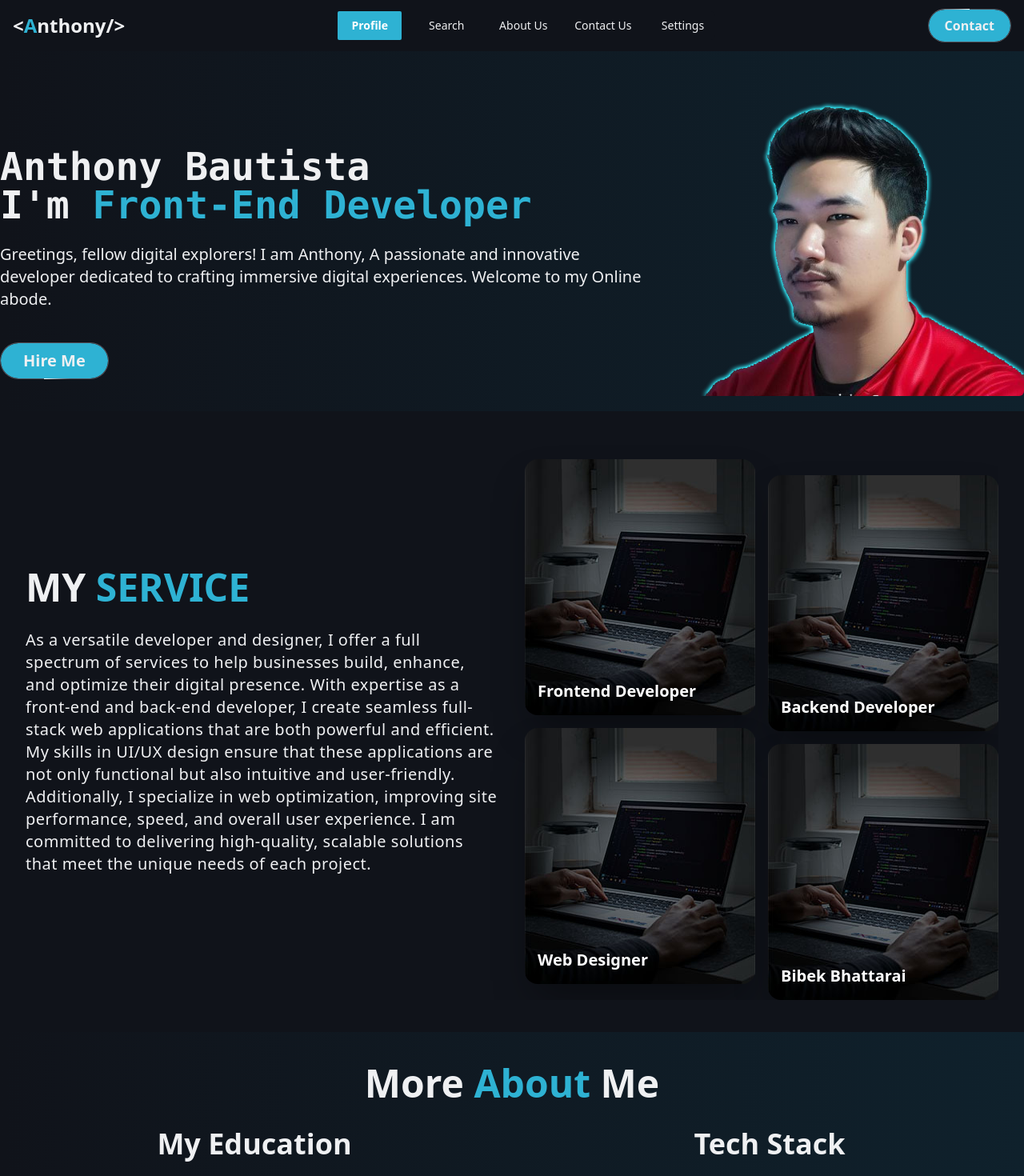
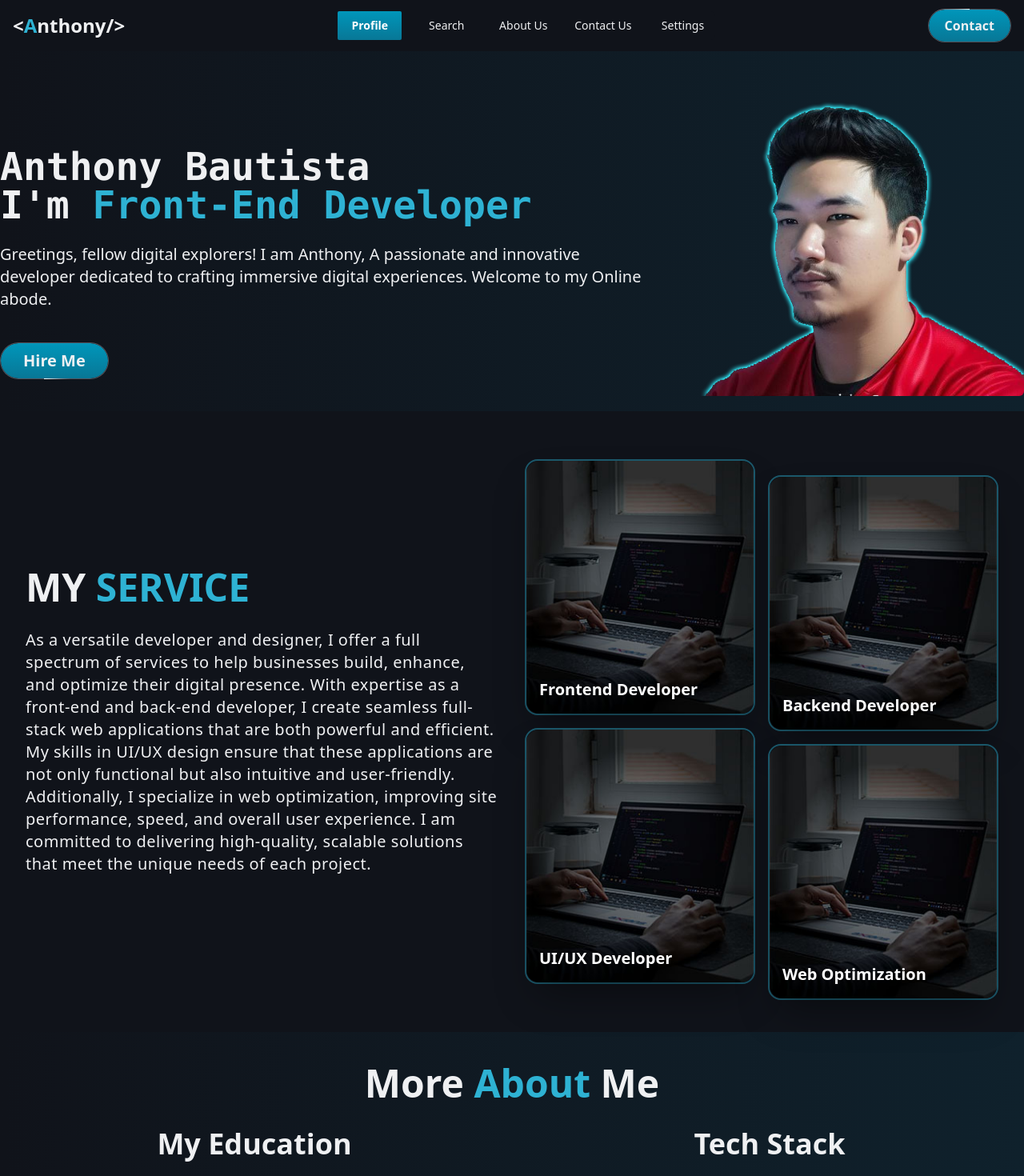
Before and after one commit to toney010319/portfolio-new, a React (Vite) app: page / in a window 1280 px wide. Shown: the top 1470 px of the page at 80% size. Built offline with nearby package versions, Linux system fonts and the light colour scheme.

Commit message:
Change the button color and max width the cardflip

```diff
--- a/src/component/AboutMe.tsx
+++ b/src/component/AboutMe.tsx
@@ -116,6 +116,7 @@ const AboutMe = () => {
           </div>
           <div className="text-center lg:w-1/2">
             <h2 className="text-[#EFF0F2] text-2xl md:text-3xl lg:text-4xl font-bold mb-6 text-center">Tech Stack</h2>
+
             <ShiftTabs
               activeTab={activeTab}
               setActiveTab={setActiveTab}
--- a/src/component/Navbar.tsx
+++ b/src/component/Navbar.tsx
@@ -24,7 +24,7 @@ const Navbar = () => {
             <NavTabs tabs={["Profile", "Search", "About Us", "Contact Us", "Settings"]} />
           </div>
           <div className="hidden md:block">
-            <WorkButton text="Contact" className="bg-[#2EB2D3] px-5 py-2 text-sm md:text-base" />
+            <WorkButton text="Contact" className="bg-gradient-to-t from-[#087796] to-[#0096ba] px-5 py-2 text-sm md:text-base" />
           </div>
           <div className="md:hidden">
             <button onClick={toggleMenu} className="text-[#EFF0F2] hover:text-[#2EB2D3] focus:outline-none">
@@ -39,7 +39,7 @@ const Navbar = () => {
             <NavTabs tabs={["Profile", "Search", "About Us", "Contact Us", "Settings"]} />
           </div>
           <div className="px-2 py-3">
-            <WorkButton text="Contact" className="bg-[#2EB2D3] px-5 py-2 text-sm w-full" />
+            <WorkButton text="Contact" className="bg-gradient-to-t from-[#087796] to-[#0096ba] px-5 py-2 text-sm w-full" />
           </div>
         </div>
       )}
--- a/src/component/Project.tsx
+++ b/src/component/Project.tsx
@@ -5,6 +5,7 @@ const Project = () => {
         <h1 className="text-[#EFF0F2] text-3xl md:text-4xl lg:text-5xl font-bold mb-4">
           MY <span className="text-[#2EB2D3]">PROJECT</span>
         </h1>
+        <div></div>
       </div>
     </div>
   );
--- a/src/component/Services.tsx
+++ b/src/component/Services.tsx
@@ -5,7 +5,7 @@ const Services = () => {
   return (
     <div className="py-10 bg-[#10131a]">
       <div className="container mx-auto px-4 md:px-6 lg:px-8">
-        <div className="grid grid-cols-1 lg:grid-cols-2 gap-8 overflow-hidden">
+        <div className="grid grid-cols-1 lg:grid-cols-2 gap-8 ">
           <div className="flex flex-col justify-center">
             <h1 className="text-[#EFF0F2] text-3xl md:text-4xl lg:text-5xl font-bold mb-4">
               MY <span className="text-[#2EB2D3]">SERVICE</span>
@@ -22,7 +22,7 @@ const Services = () => {
               </p>
             </div>
           </div>
-          <div className="flex flex-col sm:flex-row justify-between items-center gap-4 mt-8 lg:mt-0">
+          <div className=" flex flex-col sm:flex-row justify-between items-center gap-4 mt-8 lg:mt-0">
             <div className="w-full sm:w-1/2 space-y-4">
               <FlipCard
                 description="I am a front-end web developer with expertise in JavaScript, focusing on the ReactJS framework, along with Tailwind CSS and Bootstrap. I also have foundational knowledge of Svelte and jQuery. My passion lies in creating responsive, efficient, and visually engaging web applications that provide outstanding user experiences."
@@ -30,13 +30,15 @@ const Services = () => {
                 rotate="y"
                 subtitle="Frontend Developer"
                 title="Frontend Developer"
+                className="w-full"
               />
               <FlipCard
                 description="I am a full-stack developer with a passion for building beautiful and functional applications."
                 image={frontend}
                 rotate="y"
-                subtitle="Web Designer"
-                title="Web Designer"
+                subtitle="UI/UX Developer"
+                title="UI/UX Developer"
+                className="w-full "
               />
             </div>
             <div className="w-full sm:w-1/2 space-y-4 lg:mt-10">
@@ -46,13 +48,15 @@ const Services = () => {
                 rotate="y"
                 subtitle="Backend Developer"
                 title="Backend Developer"
+                   className="w-full"
               />
               <FlipCard
                 description="I am a full-stack developer with a passion for building beautiful and functional applications."
                 image={frontend}
                 rotate="y"
-                subtitle="Software Engineer"
-                title="Bibek Bhattarai"
+                subtitle="Web Optimization"
+                title="Web Optimization"
+                   className="w-full"
               />
             </div>
           </div>
--- a/src/component/animata/container/flip-card.tsx
+++ b/src/component/animata/container/flip-card.tsx
@@ -26,7 +26,7 @@ export default function FlipCard({
   return (
     <div className={cn("group h-80 w-72 [perspective:1000px]", className)} {...props}>
       <div
-        className={cn("relative h-full rounded-2xl transition-all duration-500 [transform-style:preserve-3d]", self[0])}
+        className={cn("relative h-full rounded-2xl border-2 border-[rgba(46,178,211,0.45)]    transition-all duration-500 [transform-style:preserve-3d]", self[0])}
       >
         {/* Front */}
         <div className="absolute h-full w-full [backface-visibility:hidden] ">
@@ -37,7 +37,7 @@ export default function FlipCard({
         {/* Back */}
         <div
           className={cn(
-            "absolute h-full w-full rounded-2xl bg-black/80 p-4 text-slate-200 [backface-visibility:hidden]",
+            "absolute h-full w-full rounded-2xl bg-black/80 p-4  text-slate-200 [backface-visibility:hidden]",
             self[1]
           )}
         >
--- a/src/component/animata/container/nav-tabs.tsx
+++ b/src/component/animata/container/nav-tabs.tsx
@@ -42,7 +42,7 @@ const Tab = ({ text, selected, setSelected, isMobile }: TabProps) => {
         <motion.span
           layoutId="tabs"
           transition={{ type: "spring", duration: 0.5 }}
-          className={cn("absolute inset-0 rounded-sm bg-[#2EB2D3]", isMobile ? "h-full w-1 left-0" : "")}
+          className={cn("absolute inset-0 rounded-sm bg-gradient-to-t from-[#087796] to-[#0096ba]", isMobile ? "h-full w-1 left-0" : "")}
         />
       )}
     </button>
--- a/src/component/animata/container/work-button.tsx
+++ b/src/component/animata/container/work-button.tsx
@@ -5,7 +5,7 @@ interface WorkButtonProps {
   text: string;
   className?: string; // Add className as an optional prop
 }
-const WorkButton: React.FC<WorkButtonProps> = ({ text, className = "bg-[#2EB2D3] px-14 py-4 text-lg" }) => {
+const WorkButton: React.FC<WorkButtonProps> = ({ text, className = " bg-gradient-to-t from-[#087796] to-[#0096ba] px-14 py-4 text-lg" }) => {
   return (
     <AnimatedBorderTrail
       className="rounded-full bg-zinc-600 hover:bg-zinc-500"
@@ -13,7 +13,7 @@ const WorkButton: React.FC<WorkButtonProps> = ({ text, className = "bg-[#2EB2D3]
       trailColor="white"
       trailSize="lg"
     >
-      <button className={`group relative overflow-hidden rounded-full ${className} transition-all`}>
+      <button className={`group relative overflow-hidden rounded-full bg-gradient-to-t from-[#087796] to-[#0096ba] ${className} transition-all`}>
         <span className="absolute bottom-0 left-0 h-48 w-full origin-bottom translate-y-full transform overflow-hidden rounded-full bg-white/50 transition-all duration-300 ease-out group-hover:translate-y-14"></span>
         <span className="font-semibold text-[#EFF0F2]">{text}</span>
       </button>
```
